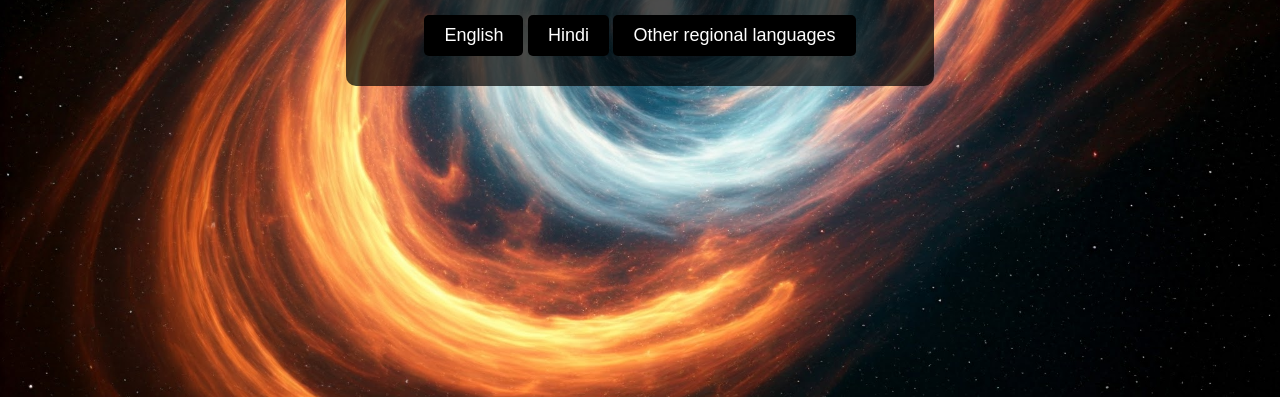
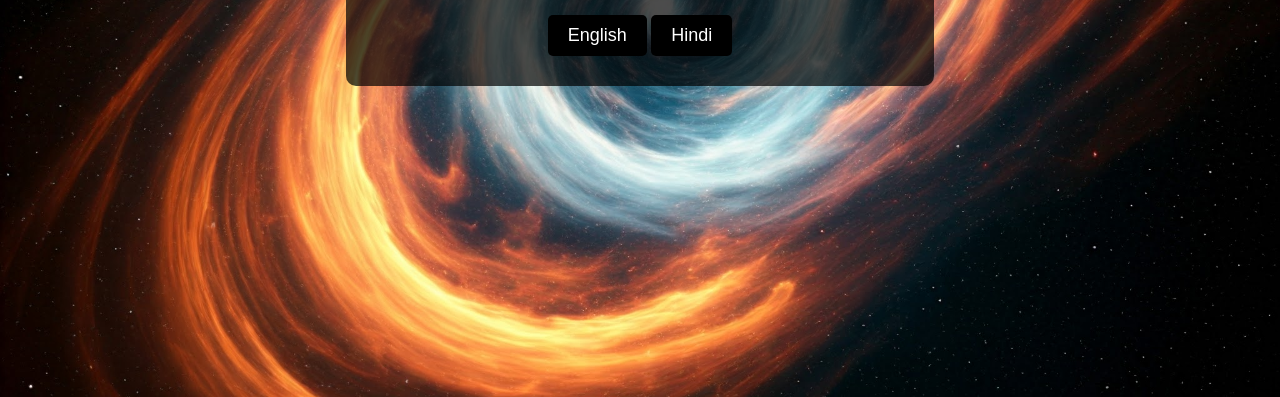
Before and after one commit to Manasvimali/heritageVR, a plain HTML site: page index1.html in a window 1280 px wide. Shown: the part 403-800 px from the top of the page. Drawn offline with Linux system fonts and the light colour scheme.

Commit message:
Update index1.html

```diff
--- a/index1.html
+++ b/index1.html
@@ -54,7 +54,7 @@
         <h1>Choose your preferable language</h1>
         <button onclick="nextPage()">English</button>
         <button onclick="nextPage()">Hindi</button>
-        <button onclick="nextPage()">Other regional languages</button>
+
     </div>
 
     <script>
```
